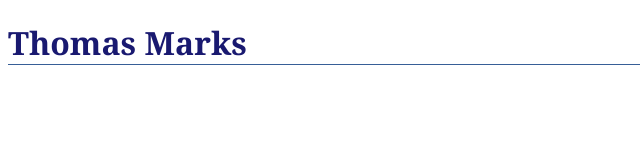
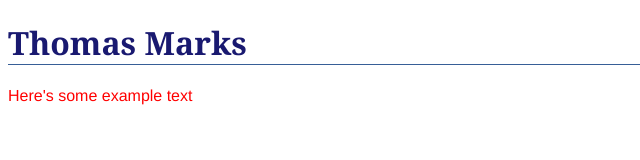
Before and after one commit to archermarx/archermarx.github.io, a plain HTML site: page index.html in a window 1280 px wide. Shown: the whole page, without its empty margins (0-640 px from the left). Drawn offline with Linux system fonts and the light colour scheme.

Commit message:
Update index.html

```diff
--- a/index.html
+++ b/index.html
@@ -10,6 +10,13 @@
         font-family: Georgia, 'Times New Roman', Times, serif;
         border-bottom: 1px solid #375e97;
       }
+
+      .testdiv {
+        color: red;
+        font-size:1em;
+        font-family: Helvetica, Arial, sans-serif;
+      }
+
     </style>
 
   </head>
@@ -17,6 +24,9 @@
   <body>
 
     <h1> Thomas Marks </h1>
+    <div class="testdiv">
+      Here's some example text
+    </div>
 
   </body>
 
```
